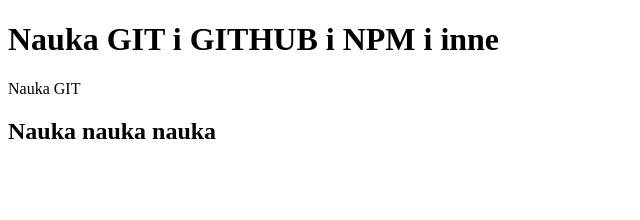
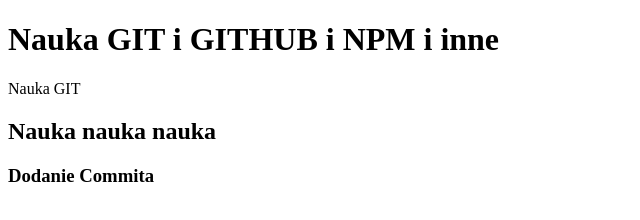
Before and after one commit to korradman/nauka-gita, a plain HTML site: page index.html in a window 1280 px wide. Shown: the whole page, without its empty margins (0-640 px from the left). Drawn offline with Linux system fonts and the light colour scheme.

Commit message:
Add index.html

```diff
--- a/index.html
+++ b/index.html
@@ -8,5 +8,6 @@
     <h1>Nauka GIT i GITHUB i NPM i inne</h1>
     <p>Nauka GIT</p>
     <h2>Nauka nauka nauka</h2>
+    <h3>Dodanie Commita</h3>
 </body>
 </html>
```
